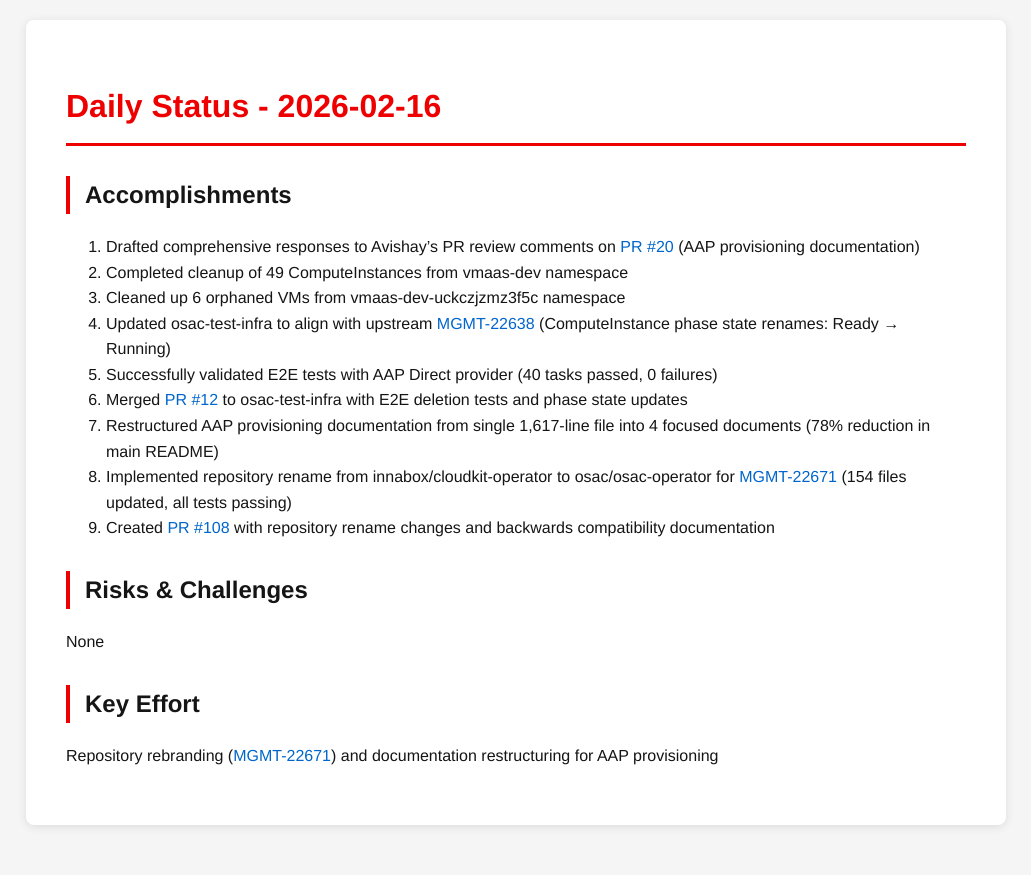
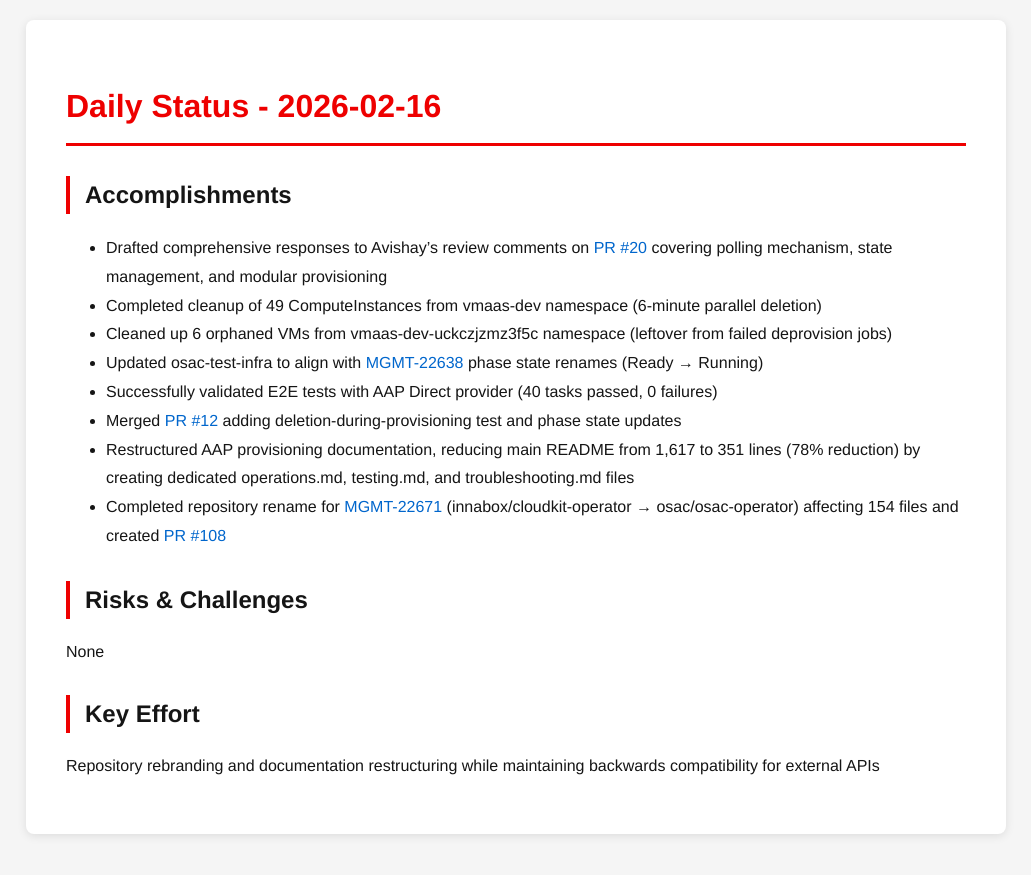
Before and after one commit to tzvatot/daily-status, a Jekyll site: the page built from 2026-02-16.md, in a window 1280 px wide. Shown: the top 875 px of the page, without its empty margins (124-1155 px from the left). Built offline with Jekyll 4.4.1, drawn with Linux system fonts in a browser that asks for light colours.

Commit message:
Daily status update - 2026-02-16

```diff
--- a/2026-02-16.md
+++ b/2026-02-16.md
@@ -8,15 +8,14 @@
 
 ## Accomplishments
 
-1. Drafted comprehensive responses to Avishay's PR review comments on [PR #20](https://github.com/osac-project/docs/pull/20) (AAP provisioning documentation)
-2. Completed cleanup of 49 ComputeInstances from vmaas-dev namespace
-3. Cleaned up 6 orphaned VMs from vmaas-dev-uckczjzmz3f5c namespace
-4. Updated osac-test-infra to align with upstream [MGMT-22638](https://issues.redhat.com/browse/MGMT-22638) (ComputeInstance phase state renames: Ready → Running)
-5. Successfully validated E2E tests with AAP Direct provider (40 tasks passed, 0 failures)
-6. Merged [PR #12](https://github.com/osac-project/osac-test-infra/pull/12) to osac-test-infra with E2E deletion tests and phase state updates
-7. Restructured AAP provisioning documentation from single 1,617-line file into 4 focused documents (78% reduction in main README)
-8. Implemented repository rename from innabox/cloudkit-operator to osac/osac-operator for [MGMT-22671](https://issues.redhat.com/browse/MGMT-22671) (154 files updated, all tests passing)
-9. Created [PR #108](https://github.com/osac-project/osac-operator/pull/108) with repository rename changes and backwards compatibility documentation
+- Drafted comprehensive responses to Avishay's review comments on [PR #20](https://github.com/osac-project/docs/pull/20) covering polling mechanism, state management, and modular provisioning
+- Completed cleanup of 49 ComputeInstances from vmaas-dev namespace (6-minute parallel deletion)
+- Cleaned up 6 orphaned VMs from vmaas-dev-uckczjzmz3f5c namespace (leftover from failed deprovision jobs)
+- Updated osac-test-infra to align with [MGMT-22638](https://issues.redhat.com/browse/MGMT-22638) phase state renames (Ready → Running)
+- Successfully validated E2E tests with AAP Direct provider (40 tasks passed, 0 failures)
+- Merged [PR #12](https://github.com/osac-project/osac-test-infra/pull/12) adding deletion-during-provisioning test and phase state updates
+- Restructured AAP provisioning documentation, reducing main README from 1,617 to 351 lines (78% reduction) by creating dedicated operations.md, testing.md, and troubleshooting.md files
+- Completed repository rename for [MGMT-22671](https://issues.redhat.com/browse/MGMT-22671) (innabox/cloudkit-operator → osac/osac-operator) affecting 154 files and created [PR #108](https://github.com/osac-project/osac-operator/pull/108)
 
 ## Risks & Challenges
 
@@ -24,4 +23,4 @@
 
 ## Key Effort
 
-Repository rebranding ([MGMT-22671](https://issues.redhat.com/browse/MGMT-22671)) and documentation restructuring for AAP provisioning
+Repository rebranding and documentation restructuring while maintaining backwards compatibility for external APIs
```
